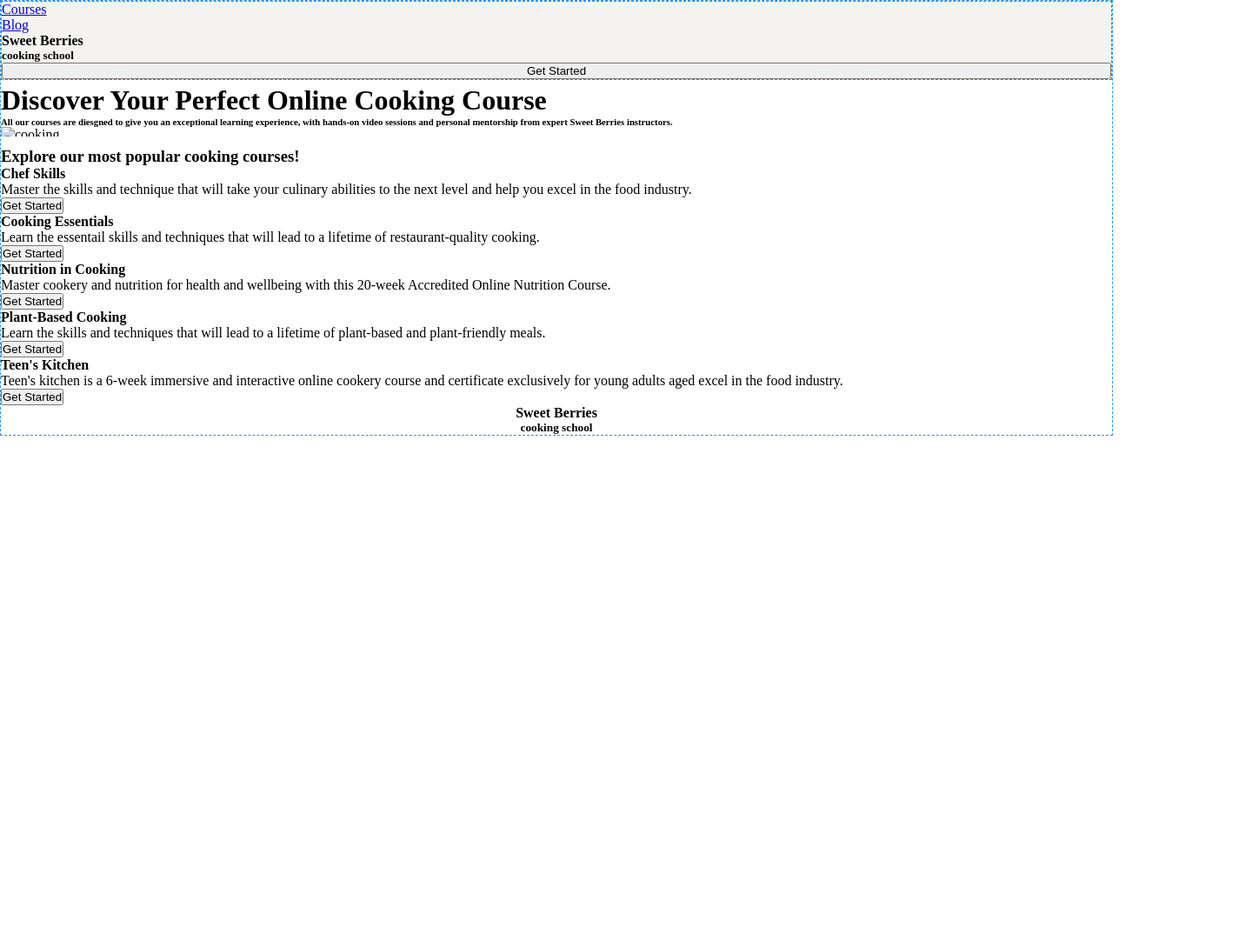
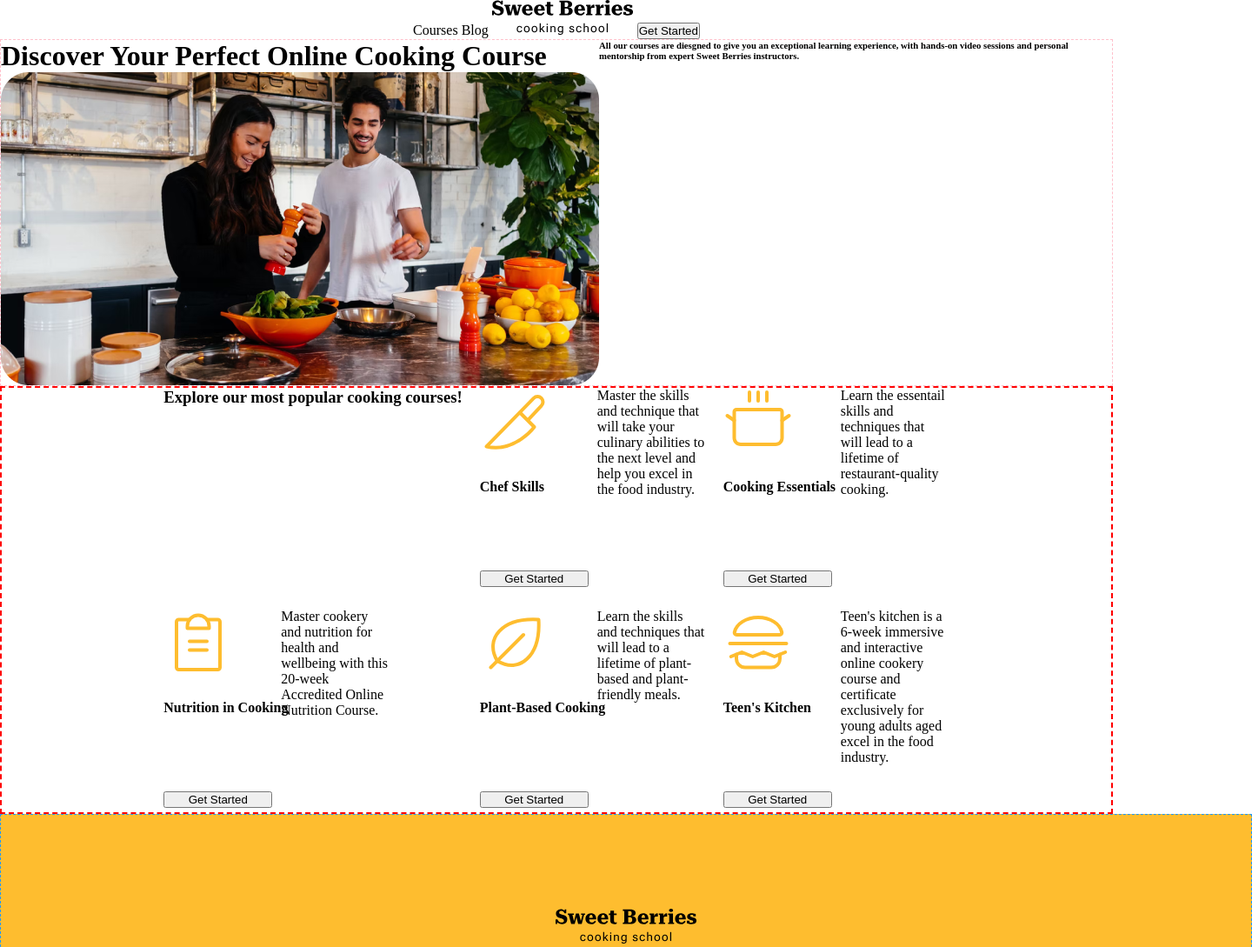
Before and after one commit to 2vamoose/sweetberrycookingschool, a plain HTML site: page index.html in a window 1280 px wide. Shown: the top 1089 px of the page at 87% size, 1440 px wide, since content can reach past the window. Before the commit the page ends 800 px from the top, so only its background shows below. Drawn offline with Linux system fonts and the light colour scheme.

Commit message:
added assets file

```diff
--- a/index.html
+++ b/index.html
@@ -8,58 +8,76 @@
     <link rel="preconnect" href="https://fonts.gstatic.com" crossorigin>
     <link href="https://fonts.googleapis.com/css2?family=Roboto+Serif:opsz,wght@8..144,400;8..144,500;8..144,700&display=swap" rel="stylesheet">
     <link rel="stylesheet" href="/style.css" />
+    <script src="./script.js"></script>
     <title>Sweet Berries Cooking School</title>
 </head>
     <body>
-        <script src="./script.js"></script>
-        <div class="grid-container">
+        <header>
             <div class="nav-header">
-                <div class="header">
-                    <a href="#">Courses</a>
-                    <a href="#">Blog</a>
-                    <h4>Sweet Berries</h4>
-                    <h5>cooking school</h5>
+                <a href="#">Courses</a>
+                <a href="#">Blog</a>
+                <img src="./assets/Logo.svg" alt="Logo">
+                <button>Get Started</button>
+            </div>
+        </header>
+
+            <div class="banner-container">
+                <h1 class="tagline">Discover Your Perfect Online Cooking Course</h1>
+                <h6 class="description">All our courses are diesgned to give you an exceptional learning experience, with hands-on video sessions and personal mentorship from expert Sweet Berries instructors.</h2>
+                <img src="./assets/cooking.png" alt="cooking">
+            </div>
+
+        <main>
+            <div class="card-container">
+                <div class="class-starter">
+                    <h3>Explore our most popular cooking courses!</h3>
+                </div>
+
+                <div class="class-1">
+                    <h4>Chef Skills</h4>
+                    <div class="knife">
+                        <img src="./assets/knife.svg"></div>
+                    <p>Master the skills and technique that will take your culinary abilities to the next level and help you excel in the food industry.</p>
+                    <button>Get Started</button>
+                </div>
+
+                <div class="class-2">
+                    <h4>Cooking Essentials</h4>
+                    <div class="cooking-pot">
+                        <img src="./assets/cooking-pot.svg"></div>
+                    <p>Learn the essentail skills and techniques that will lead to a lifetime of restaurant-quality cooking.</p>
+                    <button>Get Started</button>
+                </div>
+
+                <div class="class-3">
+                    <h4>Nutrition in Cooking</h4>
+                    <div class="clipboard-text">
+                        <img src="./assets/clipboard-text.svg"></div>
+                    <p>Master cookery and nutrition for health and wellbeing with this 20-week Accredited Online Nutrition Course.</p>
+                    <button>Get Started</button>
+                </div>
+
+                <div class="class-4">
+                    <h4>Plant-Based Cooking</h4>
+                    <div class="leaf">
+                        <img src="./assets/leaf.svg"></div>
+                    <p>Learn the skills and techniques that will lead to a lifetime of plant-based and plant-friendly meals.</p>
+                    <button>Get Started</button>
+
+                </div><div class="class-5">
+                    <h4>Teen's Kitchen</h4>
+                    <div class="hamburger">
+                        <img src="./assets/hamburger.svg"></div>
+                    <p>Teen's kitchen is a 6-week immersive and interactive online cookery course and certificate exclusively for young adults aged excel in the food industry.</p>
                     <button>Get Started</button>
                 </div>
             </div>
-                <div class="banner">
-                    <h1 class="tagline">Discover Your Perfect Online Cooking Course</h1>
-                    <h6 class="description">All our courses are diesgned to give you an exceptional learning experience, with hands-on video sessions and personal mentorship from expert Sweet Berries instructors.</h2>
-                    <img src="./assets/cooking.jpg" alt="cooking"></div>
+        </main>
 
-            <div class="class-container">
-                <h3>Explore our most popular cooking courses!</h3>
-                <div class="card-1">
-                  <div class="class-1">
-                    <h4>Chef Skills</h4>
-                    <div class="">
-                    <p>Master the skills and technique that will take your culinary abilities to the next level and help you excel in the food industry.</p>
-                    <button>Get Started</button>
-                </div>
-                <div class="card-2">
-                    <h4>Cooking Essentials</h4>
-                    <p>Learn the essentail skills and techniques that will lead to a lifetime of restaurant-quality cooking.</p>
-                    <button>Get Started</button>
-                </div>
-                <div class="card-3">
-                    <h4>Nutrition in Cooking</h4>
-                    <p>Master cookery and nutrition for health and wellbeing with this 20-week Accredited Online Nutrition Course.</p>
-                    <button>Get Started</button>
-                </div>
-                <div class="card-4">
-                    <h4>Plant-Based Cooking</h4>
-                    <p>Learn the skills and techniques that will lead to a lifetime of plant-based and plant-friendly meals.</p>
-                    <button>Get Started</button>
-                </div><div class="card-5">
-                    <h4>Teen's Kitchen</h4>
-                    <p>Teen's kitchen is a 6-week immersive and interactive online cookery course and certificate exclusively for young adults aged excel in the food industry.</p>
-                    <button>Get Started</button>
-                </div>
-                <div class="footer">
-                    <h4>Sweet Berries</h4>
-                    <h5>cooking school</h5>
-                </div>
+            <div class="footer">
+                <img src="./assets/Logo.svg" alt="Logo">
+            </div>
         </div>
-    </div>
+
     </body>
 </html>
--- a/style.css
+++ b/style.css
@@ -5,18 +5,19 @@
 }
 /* Specifies the behavior of the 'width' and 'height' of properties */
 
-h1, h2, h3, h4, h5 {
+body {
     font-family: Roboto sans-serif;
 }
 
-p, a {
+p {
     font-family: Roboto sans-serif;
 }
 
 .grid-container {
     display: grid;
+    background-color: #F5F3EF;
     grid-gap: 5px;
-    grid-template: repeat (5, auto) / repeat (3, auto);
+    grid-template: repeat (10, auto) / repeat (3, auto);
     grid-template-areas:
       "header header header"
       "banner banner"
@@ -25,32 +26,77 @@ p, a {
     border: 1px dashed #1E96FF;
 }
 
-.header {
-  display: grid;
-  grid-column: 1/-1;
-  background-color: #F5F3EF;
-  border: 1px dashed #1E96FF;
+header {
+  display: flex;
+  justify-content: center;
+  align-items: center;
 }
 
-.nav-links {
-  display: grid;
-  grid-template-columns: 1fr 1fr 1fr;
+a {
+  text-decoration: none;
   color: black;
-  text-decoration: none;
 }
 
-.banner{
+.banner-container {
   display: grid;
+  grid-template-columns: 1fr 1fr;
+  border: 1px dashed pink;
+}
 
-}
-.banner img{
+.banner img {
+  display: grid;
+  justify-content: end;
   width: 60%;
   height: 60%;
+  border: 1px dashed green;
 }
 
-.class-container {
+main {
+  display: flex;
+  justify-content: center;
+  border: 2px dashed red;
+}
+
+.card-container {
   display: grid;
-  grid-template: auto / repeat (3, auto)
+  grid-template: auto / repeat (3, auto);
+  grid-template-areas:
+  "class-starter class-1 class-2"
+  "class-3 class-4 class-5";
+  gap: 20px 20px;
+}
+
+.class-starter {
+  display: grid;
+  gap: 5px 10px;
+}
+
+h4 {
+  grid-area: name;
+}
+
+.image {
+  grid-area: image;
+}
+
+.button {
+  grid-area: button;
+}
+
+.class-1,
+.class-2,
+.class-3,
+.class-4,
+.class-5 {
+  display: grid;
+  grid-template-columns: 125px 125px;
+  grid-template-rows: 100px 100px;
+  grid-template-areas:
+  "image image"
+  "name name"
+  "description description"
+  "button button";
+  gap: 5px 10px;
 }
 
 .footer {
@@ -59,9 +105,10 @@ p, a {
   flex-direction: column;
   justify-content: center;
   align-items: center;
-  width: 100%;
-  height: 20%
-  padding: 20px;
-  background-color: #FEB802F
+  background-color: #FEBD2F;
+  height: 80px;
+  width: 1440px;
+  padding-top: 10%;
+  padding-bottom: 10%;
   border: 1px dashed #1E96FF;
 }
```
Also changed, not shown: assets/Logo.svg (added), assets/clipboard-text.svg (added), assets/cooking-pot.svg (added), assets/cooking.png (added), assets/hamburger.svg (added), assets/knife.svg (added), assets/leaf.svg (added).
